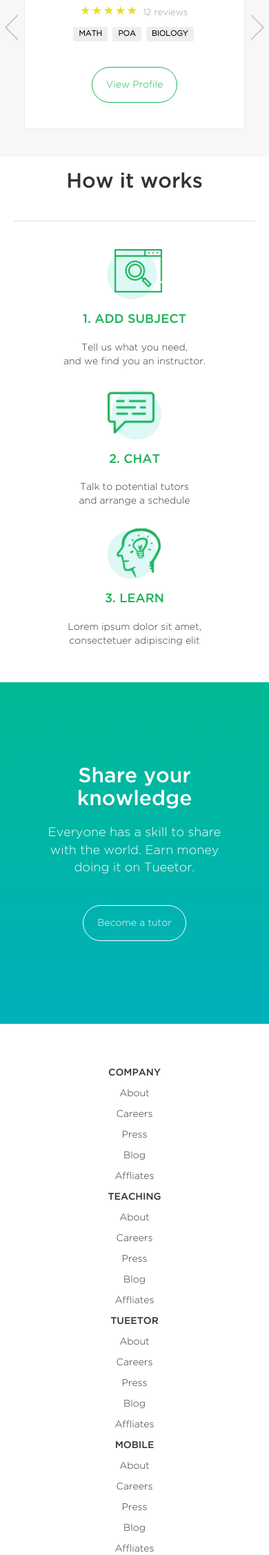
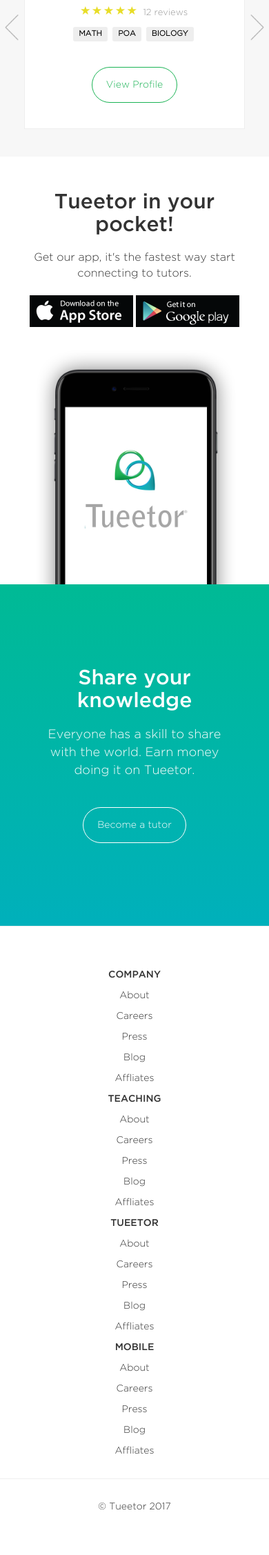
Before and after one commit to jessdesigntan/tueetor, a PHP site: page / in a window 390 px wide; the page is wider, and only the part inside the window is pictured. Shown: the part 2372-4626 px from the top of that part at 69% size. After the commit the page ends 4561 px from the top of that part, so only its background shows below. Run offline with PHP 8.4, Linux system fonts and the light colour scheme; some libraries are stand-ins or nearby versions.

Commit message:
mobile app on home

```diff
--- a/css/style.css
+++ b/css/style.css
@@ -1655,3 +1655,50 @@
   margin: 20px auto ;
   text-align: center;
 }
+
+.mobile-app-section {
+  max-width: 800px;
+  padding-top: 50px;
+  display: table;
+  margin: 0 auto;
+  width: 100%;
+}
+
+.mobile-app-section h2 {
+  text-align: left;
+}
+
+.mobile-app-section > * {
+  display: table-cell;
+  vertical-align: middle;
+}
+
+.mobile-app-section > img {
+  margin-right: 30px;
+}
+
+
+
+@media only screen and (max-width: 767px) {
+  .mobile-app-section {
+    max-width: none;
+    padding: 30px 20px 0 20px;
+  }
+
+  .mobile-app-section > * {
+    display: block;
+  }
+
+  .mobile-app-section > img {
+    margin: 0 auto;
+  }
+
+  .mobile-app-section h2, .mobile-app-section p  {
+    text-align: center;
+  }
+
+  .mobile-app-section .buttons {
+    display: block;
+    text-align: center;
+  }
+}
--- a/index.php
+++ b/index.php
@@ -135,25 +135,17 @@
       </div>
     </div>
 
-    <div class="section how-it-works">
-      <div class="row">
-        <h1>How it works</h1>
-        <div class="col-sm-4">
-          <img src="images/subject-search.png">
-          <h1>1. Add Subject</h1>
-          <p>Tell us what you need,<br/>and we find you an instructor.</p>
-        </div>
-        <div class="col-sm-4">
-          <img src="images/chat.png">
-          <h1>2. Chat</h1>
-          <p>Talk to potential tutors<br/>and arrange a schedule</p>
-        </div>
-        <div class="col-sm-4">
-          <img src="images/learn.png">
-          <h1>3. Learn</h1>
-          <p>Lorem ipsum dolor sit amet,<br/>consectetuer adipiscing elit</p>
+    <div class="section mobile-app-section">
+      <img src="images/phone.png" width="300" class="hide-mobile wow fadeInLeft">
+      <div class="wow fadeInDown">
+        <h2>Tueetor in your pocket!</h2>
+        <p class="lead">Get our app, it's the fastest way start connecting to tutors.</p>
+        <div class="buttons">
+          <a target="_blank" href="https://itunes.apple.com/in/app/tueetor-find-trainer-and-learner-instantly-24x7/id1228694515?mt=8"><img src="images/app-icon-ios.png" width="150"></a>
+          <a target="_blank" href="https://play.google.com/store/apps/details?id=com.tueetor&hl=en"><img src="images/app-icon-android.png" width="150"></a>
         </div>
       </div>
+      <img src="images/phone.png" width="300" class="show-mobile">
     </div>
 
     <div class="tutor-banner">
```
Also changed, not shown: images/app-icon-android.png (added), images/app-icon-ios.png (added), images/phone.png (added).
